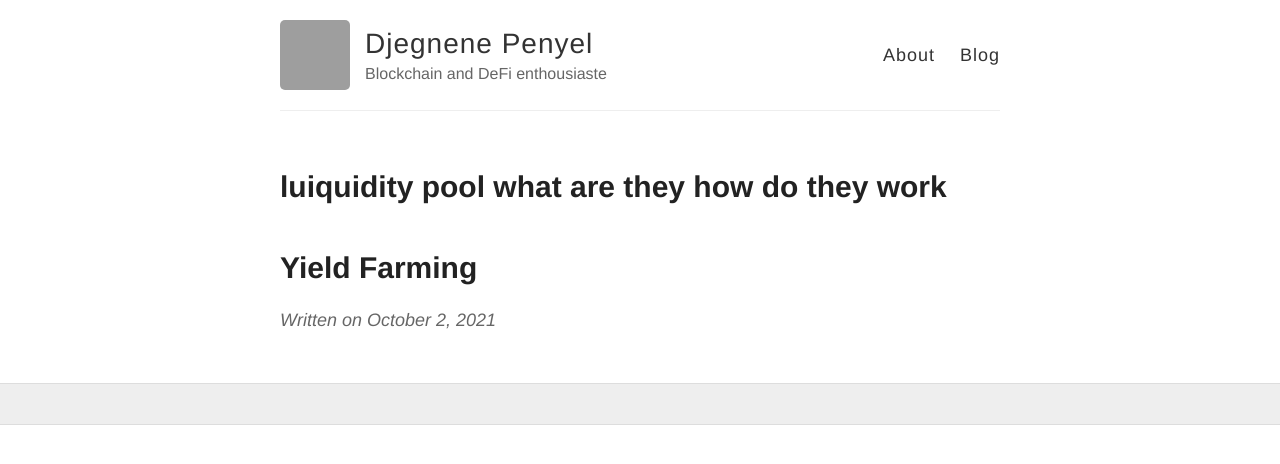
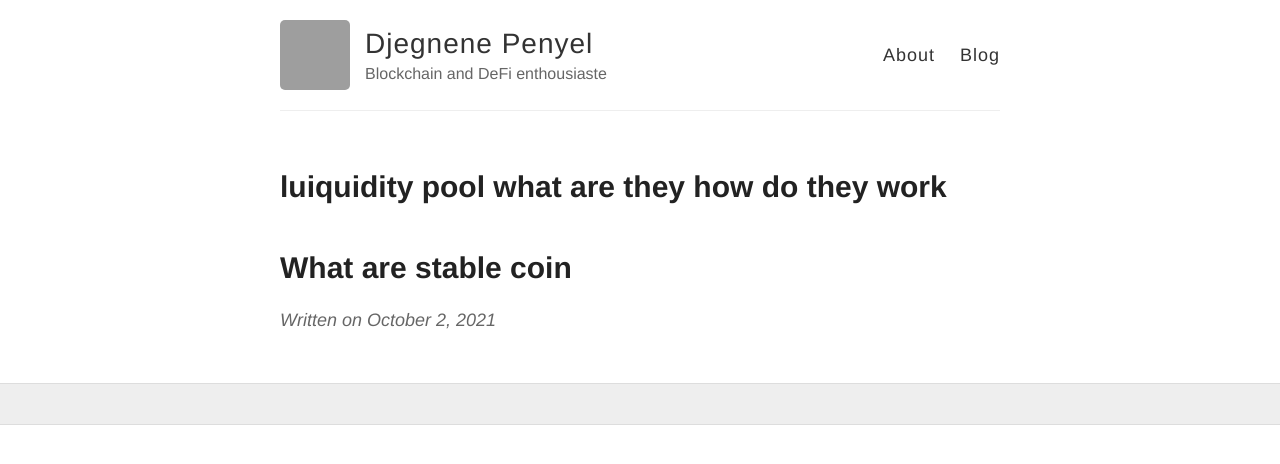
Before and after one commit to quantumporium/quantumporium, a Jekyll site: the page built from docs/_posts/2021-10-2-stable_coin.md, in a window 1280 px wide. Shown: the top 464 px of the page. Built offline with Jekyll 4.4.1, drawn with Linux system fonts in a browser that asks for light colours; grey boxes are pictures that could not be loaded.

Commit message:
Update and rename 2021-10-2-liquidity_pool.md to 2021-10-2-stable_coin.md

```diff
--- a/docs/_posts/2021-10-2-liquidity_pool.md
+++ b/docs/_posts/2021-10-2-stable_coin.md
@@ -3,4 +3,4 @@ layout: post
 title: luiquidity pool what are they how do they work
 ---
 
-# Yield Farming
+# What are stable coin
```
